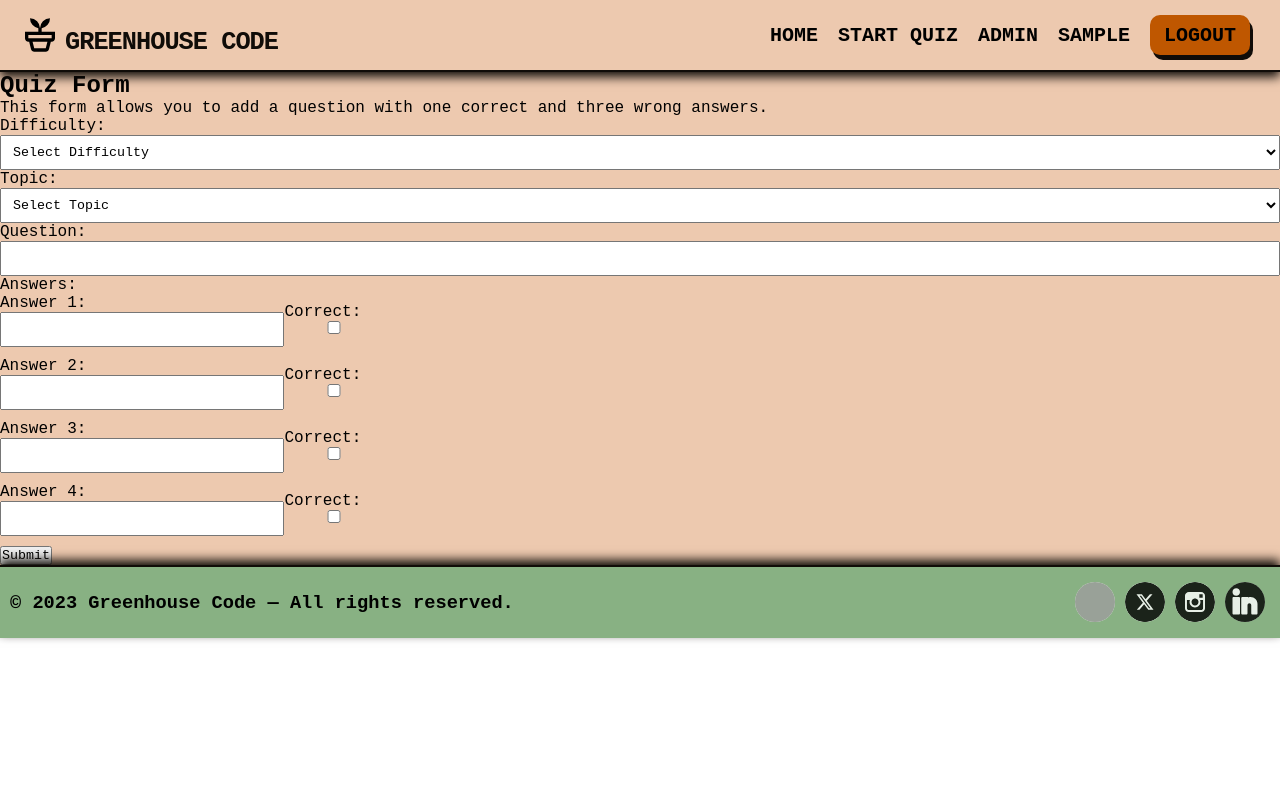
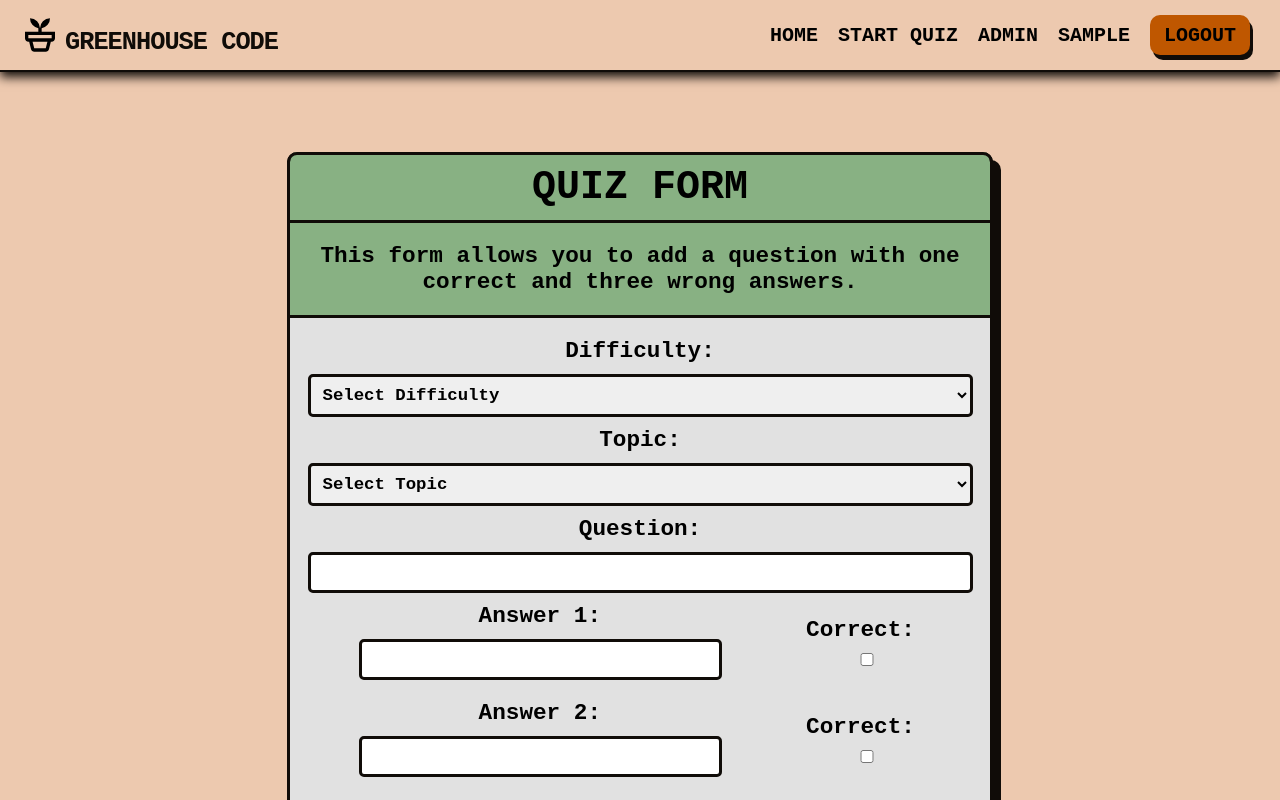
Before and after one commit to progmatic-fs-2023/greenhouse-project, a React (Vite) app in the folder client/: page /admin/new in a window 1280 px wide. Shown: the top 800 px of the page. Built offline with nearby package versions, Linux system fonts and the light colour scheme; no server answers; sample sign-in values are in the browser's storage; grey boxes are pictures that could not be loaded; a web font is replaced by a local one.

Commit message:
admin design updated

```diff
--- a/client/src/App.css
+++ b/client/src/App.css
@@ -4,6 +4,7 @@
   --accent-color: #BF5700;
   --button-hover-color: #af4128;
   --smokey-black: #100C08;
+  font-weight: bold;
 }
 
 * {
--- a/client/src/components/AdminPageComponents/AdminPageComponents.css
+++ b/client/src/components/AdminPageComponents/AdminPageComponents.css
@@ -1,37 +1,119 @@
+.admin {
+  height: 100vh;
+  padding-bottom: 30px;
+  display: flex;
+  justify-content: center;
+  align-items: center;
+  text-align: center;
+  flex-flow: column;
+  width: 700px;
+  height: 100%;
+  border-right: 3px solid var(--smokey-black);
+  border-bottom: 3px solid var(--smokey-black);
+  border-left: 3px solid var(--smokey-black);
+  border-radius: 10px;
+  background-color: white;
+  box-shadow: 8px 8px var(--smokey-black);
+}
+
+.admin h1 {
+  background-color: var(--secondary-color);
+}
+
+.question-container, .edit_question_main_container, .admin_main_container {
+  display: flex;
+  justify-content: center;
+  padding: 5rem 0;
+}
+
+.edit_question_main_container, .admin_main_container {
+  padding-bottom: 300px;
+}
+
+.question-form-container, .edit_question_container {
+  display: flex;
+  justify-content: center;
+  align-items: center;
+  text-align: center;
+  flex-flow: column;
+  width: 700px;
+  height: 100%;
+  border-right: 3px solid var(--smokey-black);
+  border-bottom: 3px solid var(--smokey-black);
+  border-left: 3px solid var(--smokey-black);
+  border-radius: 10px;
+  background-color: var(--secondary-color);
+  box-shadow: 8px 8px var(--smokey-black);
+}
+
+.edit_question_form {
+  display: flex;
+  justify-content:flex-start;
+  align-items: center;
+  padding: 10px;
+}
+
+.question-form-container p {
+  font-size: 17pt;
+  padding: 20px 0;
+}
+
 .quiz-form .answer-group {
   display: flex;
+  justify-content: space-evenly;
   align-items: center;
   margin-bottom: 10px;
 }
 
-.quiz-form select,
-.quiz-form input {
-  width: 100%;
+.quiz-form {
+  border-top: 3px solid var(--smokey-black);
+  padding-top: 20px;
+}
+
+.quiz-form select, .quiz-form input {
+  width: 95%;
   padding: 8px;
   box-sizing: border-box;
-  margin-right: 10px;
+  margin: 10px;
+}
+
+.edit_question_form input, .edit_question_form select {
+  width: 150px;
+  margin-bottom: 15px;
+  padding: 5px;
+  border: 3px solid var(--smokey-black);
+  border-radius: 5px;
+  font-size: 13pt;
+  font-weight: bold;
+}
+
+.edit_question_form label {
+  margin: 20px 0;
 }
 
 .quiz-form .answer-group input[type='checkbox'] {
   margin-right: 10px;
 }
 
-.error-message {
+.quiz-form {
+  background-color: #e1e1e1;
+  border-radius: 0 0 7px 7px;
+}
+
+.error-message, .edit_question_form p {
   color: red;
   margin-bottom: 10px;
+  font-size: 15pt;
 }
 
-.admin button {
-  background-color: #4caf50;
-  color: white;
-  padding: 10px;
-  border: none;
-  border-radius: 4px;
-  cursor: pointer;
+.admin-button {
+  margin-bottom: 30px;
 }
 
-.admin button:hover {
-  background-color: #45a049;
+.edit_question_form button {
+  width: 100px;
+  height: 30px;
+  margin: 10px 10px 0 20px;
 }
 
 .question-item {
@@ -49,3 +131,28 @@
   display: flex;
   flex-direction: column;
 }
+
+.questions_container {
+  background-color: white;
+  border-top: 3px solid var(--smokey-black);
+  width: 100%;
+  border-radius: 0 0 7px 7px;
+}
+
+.questions_container ul {
+  list-style: none;
+  padding: 10px 20px;
+  text-align: left;
+}
+
+.questions_container h3 {
+  font-size: 25pt;
+  padding: 10px 0;
+  border-bottom: 3px solid var(--smokey-black);
+  background-color: #e1e1e1;
+}
+
+.questions_container li {
+  font-size: 17pt;
+  padding: 5px;
+}
--- a/client/src/components/AdminPageComponents/NewQuestion.jsx
+++ b/client/src/components/AdminPageComponents/NewQuestion.jsx
@@ -1,5 +1,6 @@
 import React, { useState } from 'react';
 import './AdminPageComponents.css';
+import '../../login.css'
 
 function QuestionForm() {
   const [difficulty, setDifficulty] = useState('');
@@ -74,11 +75,10 @@ function QuestionForm() {
   };
 
   return (
-    <div className="question-form-container">
+    <div className="question-container">
+      <div className='question-form-container'>
       <h2>Quiz Form</h2>
-      <p>This form allows you to add a question with one correct and three wrong answers.</p>
-
-      {formError && <p className="error-message">{formError}</p>}
+      <p id='question-form-p'>This form allows you to add a question with one correct and three wrong answers.</p>
 
       <form className="quiz-form" onSubmit={handleSubmit}>
         <label htmlFor="difficulty">
@@ -120,7 +120,6 @@ function QuestionForm() {
         </label>
 
         <label htmlFor="answers">
-          Answers:
           {answers
             .map((a, index) => ({ key: `a-${index}`, ...a }))
             .map((answer, index) => (
@@ -147,8 +146,11 @@ function QuestionForm() {
             ))}
         </label>
 
-        <button type="submit">Submit</button>
+      {formError && <p className="error-message">{formError}</p>}
+
+        <button type="submit" className='admin-button'>Submit</button>
       </form>
+      </div>
     </div>
   );
 }
--- a/client/src/components/QuizModulsPageComponents/quizmodul.css
+++ b/client/src/components/QuizModulsPageComponents/quizmodul.css
@@ -1,3 +1,4 @@
+
 .description_container {
     display: flex;
     justify-content: center;
--- a/client/src/components/QuizPageComponents/QuizQuestion.jsx
+++ b/client/src/components/QuizPageComponents/QuizQuestion.jsx
@@ -5,7 +5,7 @@ export default function QuizQuestion({ question }) {
   return (
     <div className="quiz_question_container">
       <div className="quiz_question_title">
-        <h2>Topic</h2>
+        <h2>topic</h2>
       </div>
       <div className="quiz_question_text">
         <p>{question}</p>
--- a/client/src/components/QuizPageComponents/QuizQuestionCard.jsx
+++ b/client/src/components/QuizPageComponents/QuizQuestionCard.jsx
@@ -1,5 +1,5 @@
 import PropTypes from 'prop-types';
-import useQuestion from '../../hooks/useQuestion';
+/* import useQuestion from '../../hooks/useQuestion'; */
 
 import QuizAnswer from './QuizAnswer';
 import QuizHandler from './QuizHandler';
@@ -7,7 +7,7 @@ import './quizpage.css';
 import '../QuizModulsPageComponents/quizmodul.css';
 
 export default function QuizQuestionCard({ answers, nextQuestion }) {
-  const { correctAnswer } = useQuestion();
+  /* const { correctAnswer } = useQuestion(); */
 
   return (
     <div className="quiz_question_card">
@@ -18,7 +18,7 @@ export default function QuizQuestionCard({ answers, nextQuestion }) {
           </div>
         ))}
         <QuizHandler />
-        <p>{`Előző válaszod:${correctAnswer}`}</p>
+        {/* <p>{`Előző válaszod:${correctAnswer}`}</p> */}
       </div>
     </div>
   );
--- a/client/src/login.css
+++ b/client/src/login.css
@@ -1,3 +1,7 @@
+.wrapper {
+  height: 100vh;
+}
+
 .admin_login_main_container {
   display: flex;
   justify-content: center;
@@ -20,37 +24,37 @@
   box-shadow: 8px 8px var(--smokey-black);
 }
 
-.admin_login_container h2 {
+.admin_login_container h2, .question-form-container h2, .edit_question_container h2, .admin h1 {
   border: 3px solid var(--smokey-black);
   width: 100%;
   border-radius: 10px 10px 0 0;
   padding: 10px 0;
   text-transform: uppercase;
   font-style: normal;
-  font-size: x-large;
+  font-size: 30pt;
 }
 
 .admin_login_container form {
   padding: 20px 0;
 }
 
-.admin_login_container label {
+.admin_login_container label, .quiz-form label, .edit_question_form label {
   font-style: normal;
   font-size: 17pt;
   font-weight: bold;
 }
 
-.admin_login_container input {
+.admin_login_container input, .quiz-form select, .quiz-form input {
   margin-bottom: 15px;
   padding: 5px;
-  border: 2px solid var(--smokey-black);
+  border: 3px solid var(--smokey-black);
   border-radius: 5px;
   width: 200px;
   font-size: 13pt;
   font-weight: bold;
 }
 
-.admin_login_container button {
+.admin_login_container button, .admin-button, .edit_question_form button, .admin button {
   background-color: var(--accent-color);
   border-radius: 10px;
   border: none;
@@ -62,10 +66,10 @@
   font-weight: bold;
   text-transform: uppercase;
   transition-duration: 0.3s;
-  box-shadow: 3px 5px var(--smokey-black);
+  box-shadow: 5px 8px var(--smokey-black);
 }
 
-.admin_login_container button:hover {
+.admin_login_container button:hover, .admin-button:hover, .edit_question_form button:hover, .admin button:hover {
   background-color: var(--button-hover-color);
   color: #2c2c2c;
   letter-spacing: 0.3px;
@@ -73,7 +77,7 @@
   cursor: pointer;
 }
 
-.admin_login_container h3 {
+.admin_login_container h3, .admin h3 {
   padding-top: 10px;
   padding-bottom: 0px;
   margin-bottom: 10px;
--- a/client/src/pages/AdminPage.jsx
+++ b/client/src/pages/AdminPage.jsx
@@ -5,9 +5,10 @@ export default function AdminPage() {
   const { username } = useAuth();
 
   return (
+    <div className='admin_main_container'>
       <div className="admin">
         <h1>Hello {username}</h1>
-      <h3>Want you want to do?</h3>
+        <h3>Want would you like to do?</h3>
         <NavLink to="/admin/new">
           <button type="button">New Question</button>
         </NavLink>
@@ -15,5 +16,6 @@ export default function AdminPage() {
           <button type="button">Edit Question</button>
         </NavLink>
       </div>
+    </div>
   );
 }
--- a/client/src/pages/Login.jsx
+++ b/client/src/pages/Login.jsx
@@ -30,6 +30,7 @@ function Login() {
   };
 
   return (
+    <div className='wrapper'>
     <div className="admin_login_main_container">
       <div className="admin_login_container">
         <h2>Login</h2>
@@ -64,6 +65,7 @@ function Login() {
         </form>
       </div>
     </div>
+    </div>
   );
 }
 
```
Also changed, not shown: client/src/components/AdminPageComponents/EditQuestion.jsx (+7 -5 lines), client/src/components/QuizPageComponents/quizpage.css (+13 -8 lines), client/src/components/Layout/MainLayout/Body/body.css (line endings or trailing spaces). Lines whose indentation alone changed are shown as unchanged.
